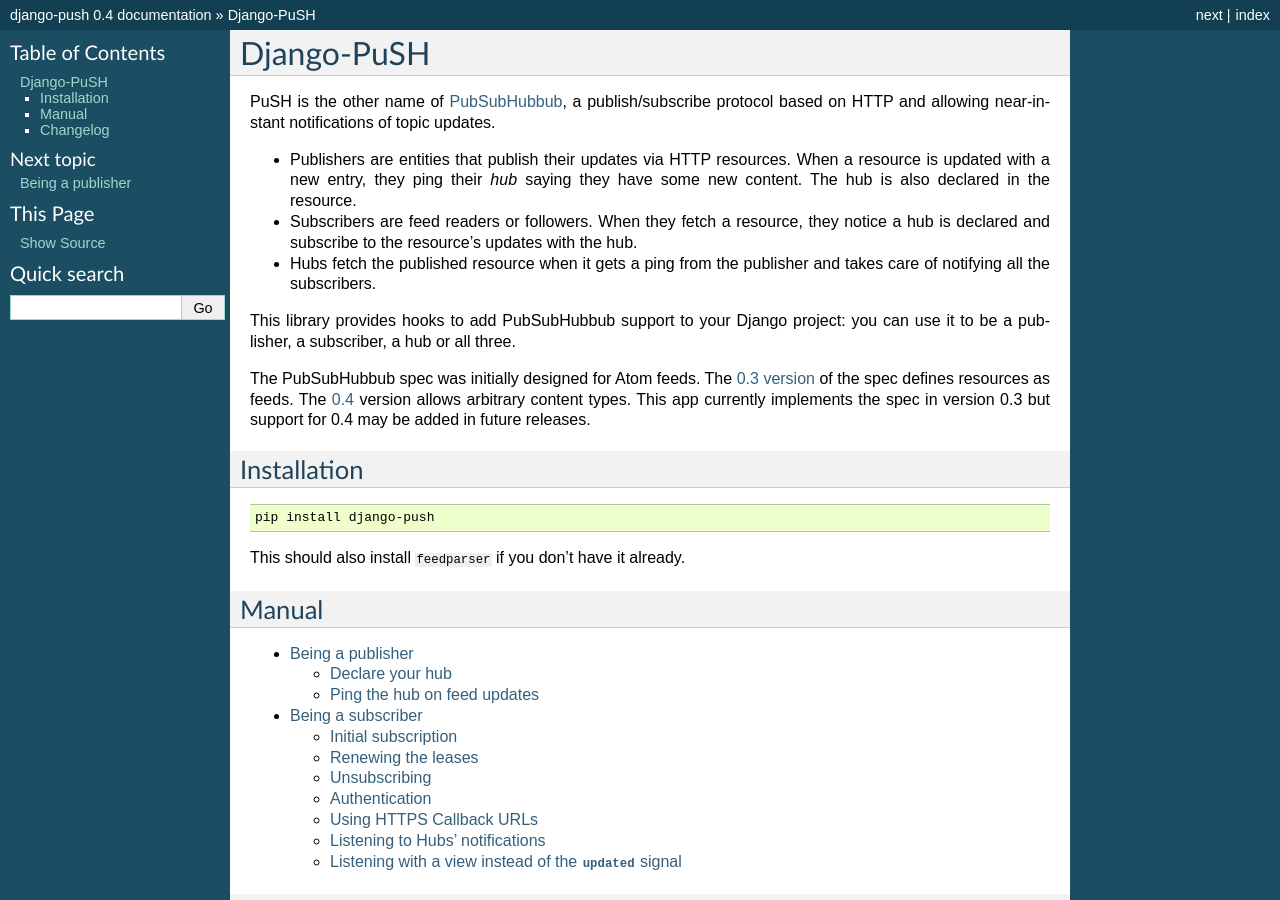
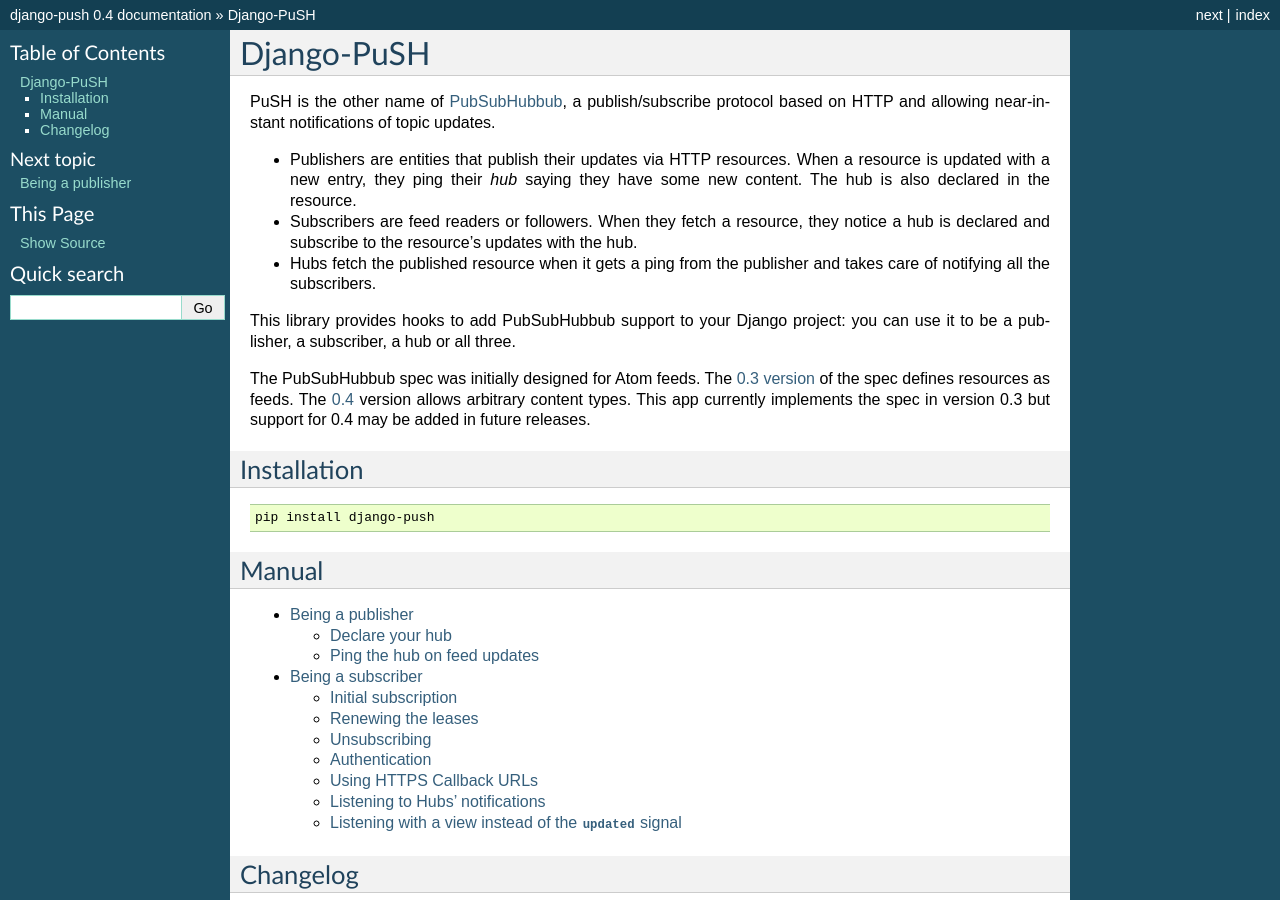
Before and after one commit to brutasse/django-push, a Sphinx documentation site: the page built from docs/index.rst, in a window 1280 px wide and 900 px high. Built offline with Sphinx 7.4.7, drawn with Linux system fonts in a browser that asks for light colours.

Commit message:
It doesn't anymore

```diff
--- a/docs/index.rst
+++ b/docs/index.rst
@@ -35,8 +35,6 @@
 .. code-block:: bash
 
     pip install django-push
-
-This should also install ``feedparser`` if you don't have it already.
 
 Manual
 ------
```
